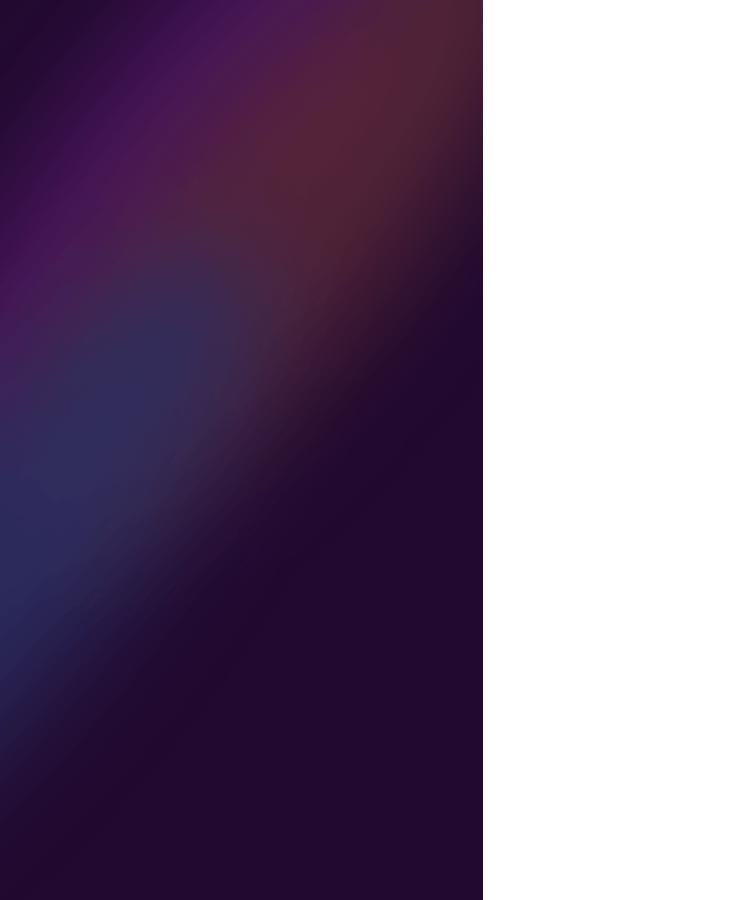
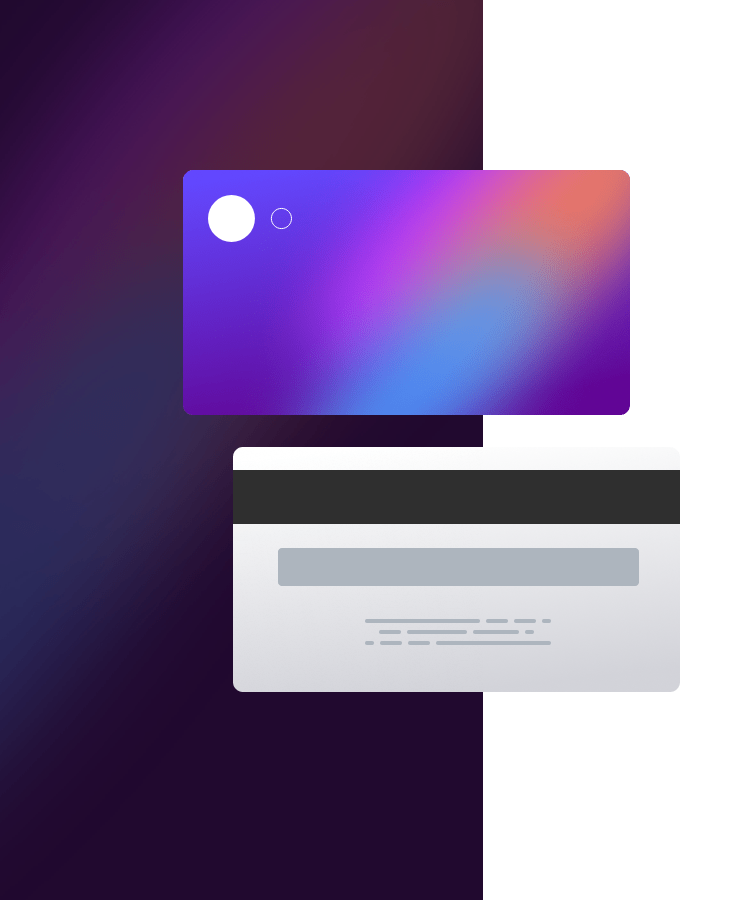
Before and after one commit to AquilesFernandoPassarella/-interactive-card, a plain HTML site: page index.html in a window 1280 px wide. Shown: the top 900 px of the page, without its empty margins (0-743 px from the left). Drawn offline with Linux system fonts and the light colour scheme.

Commit message:
Estilizando o css e posicionando o Html

```diff
--- a/index.html
+++ b/index.html
@@ -22,17 +22,32 @@
   </head>
   <body>
     <header>
-      <img  src="./images/bg-main-desktop.png" alt="" />
-      <div  class="container">
-        <section  class="left-cards">
+      <div class="cabecalgo-esquerdo">
+        <figure class="left-card">
+          <img src="./images/bg-main-desktop.png" alt="" />
+        </figure>
+
+        <div class="container">
+          <section class="left-cards">
+
+
             <figure class="card-image__front">
-            <img class="card__front" src="./images/bg-card-front.png" alt="" />
+              <img
+                class="card__front"
+                src="./images/bg-card-front.png"
+                alt=""
+              />
+            </figure>
+
+            <figure class="card-logo">
+              <img class="logo" src="./images/card-logo.svg" alt="" />
             </figure>
 
             <figure class="card-image__back">
               <img class="card__back" src="./images/bg-card-back.png" alt="" />
             </figure>
           </section>
+        </div>
       </div>
     </header>
     <!-- 0000 0000 0000 0000
--- a/style.css
+++ b/style.css
@@ -6,3 +6,34 @@
   body{
     font-family: 'Hanken Grotesk', sans-serif;;
   }
+
+  .cabecalgo-esquerdo{
+    display: flex;
+  }
+
+
+  .left-cards{
+    display: flex;
+    flex-flow: column wrap;
+
+
+
+  }
+
+  .left-card{
+    display: flex;
+    flex-direction: row;
+  }
+  .card-image__front{
+    margin-left: -300px;
+    margin-top: 170px;
+
+  }
+  .card-logo{
+    margin-top: -225px;
+    margin-left: -275px;
+  }
+  .card-image__back{
+    margin-top: 200px;
+    margin-left: -250px;
+  }
```
Lines whose indentation alone changed are shown as unchanged.
